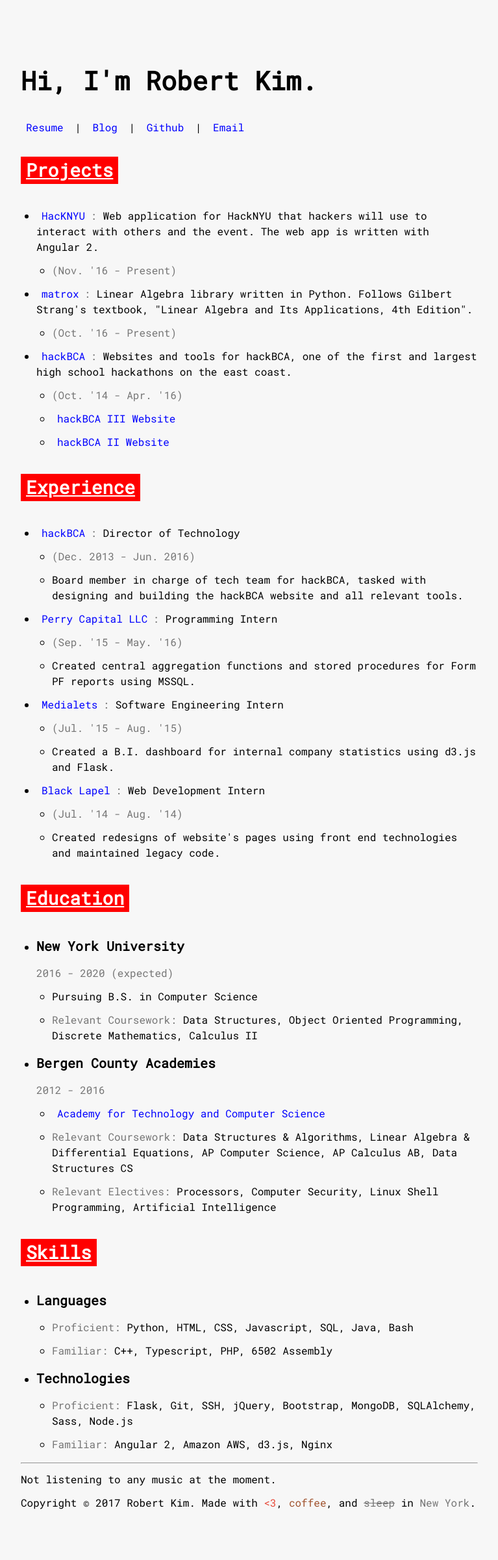
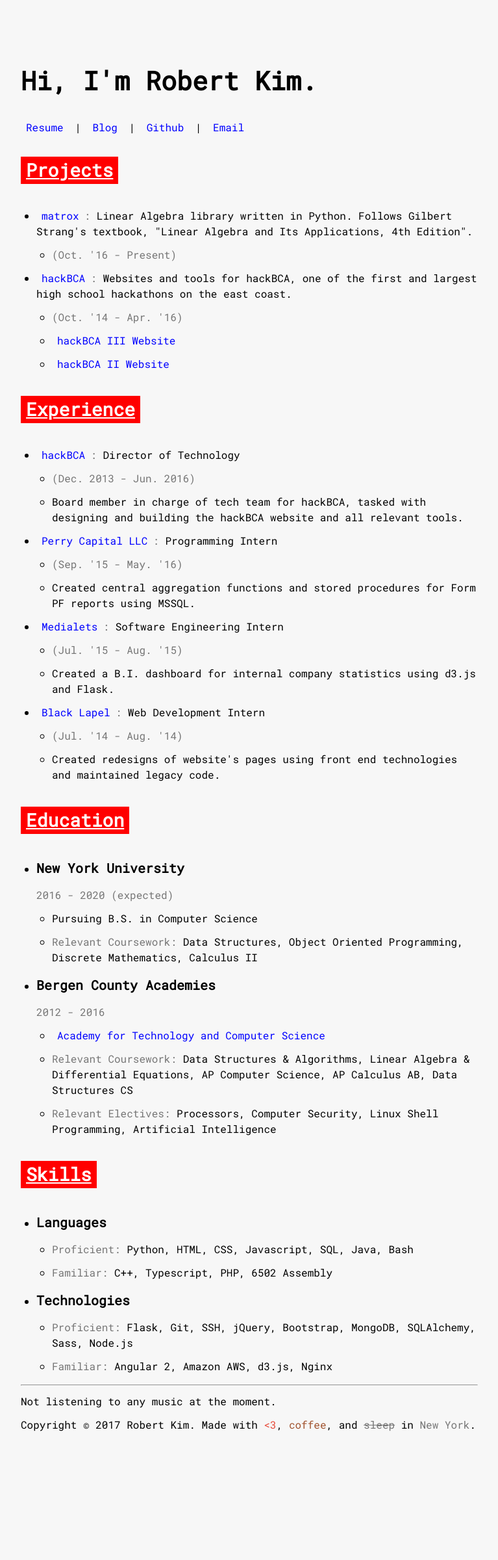
Before and after one commit to rkty13/personalsite-lambda, a Flask app: template templates/index.html in a window 1280 px wide. Shown: the whole page at 65% size, without its empty margins (256-1023 px from the left). After the commit the page ends 2202 px from the top, so only its background shows below. Run offline with Flask 2, Linux system fonts and the light colour scheme; the template is opened without the code that fills it, so the values that code supplies are empty; style sheets or scripts are compiled from the project's sources.

Commit message:
Updated content.

```diff
--- a/templates/index.html
+++ b/templates/index.html
@@ -26,12 +26,6 @@
       <section id="projects">
         <h2 class="header" id="projects">Projects</h2>
         <ul>
-          <li>
-            <p><span><a href="http://hacknyu.org/">HacKNYU</a>: </span>Web application for HackNYU that hackers will use to interact with others and the event. The web app is written with Angular 2.</p>
-            <ul>
-              <li><p><span>(Nov. '16 - Present)</span></p></li>
-            </ul>
-          </li>
           <li>
             <p><span><a href="https://github.com/rkty13/matrox">matrox</a>: </span>Linear Algebra library written in Python. Follows Gilbert Strang's textbook, "Linear Algebra and Its Applications, 4th Edition".</p>
             <ul>
```
